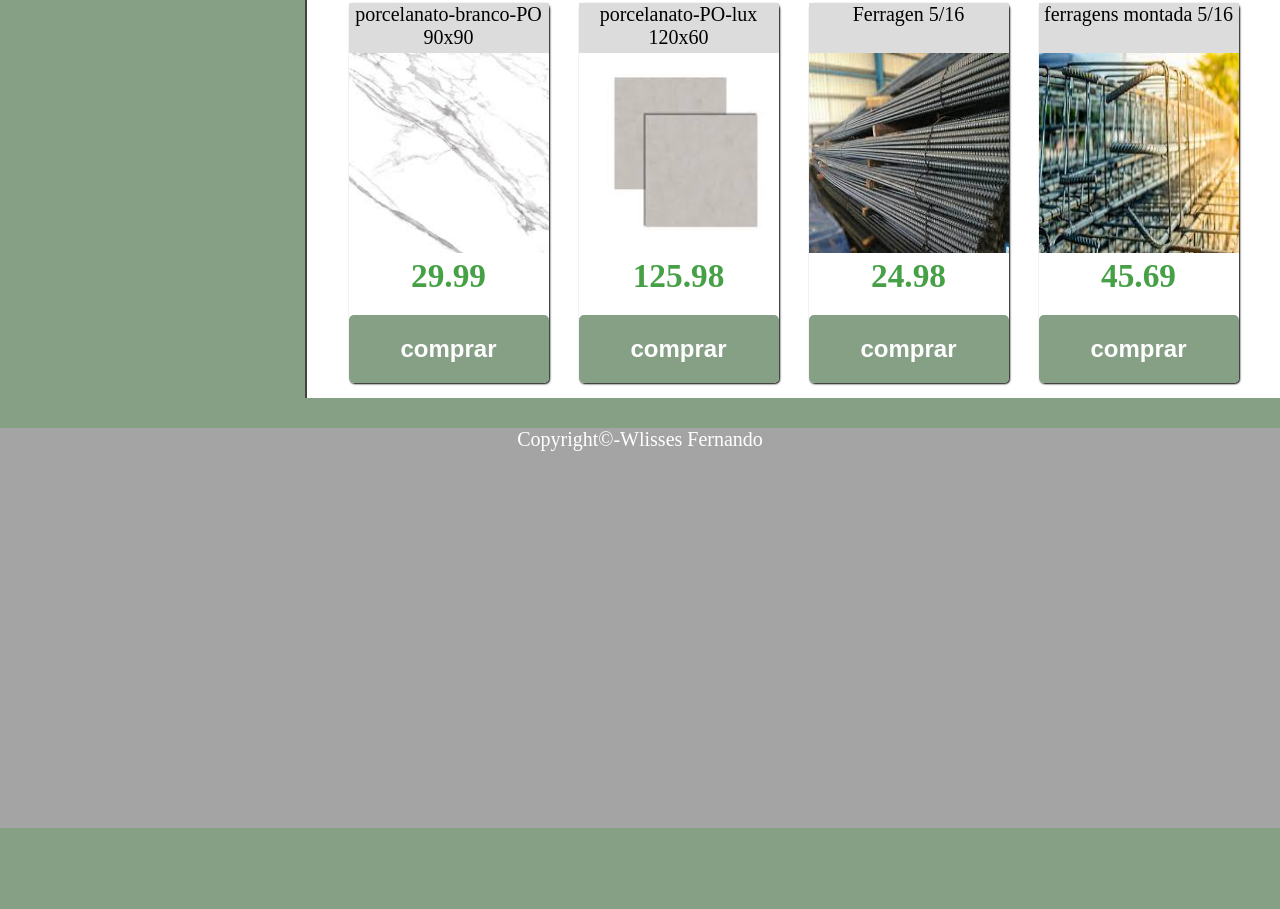
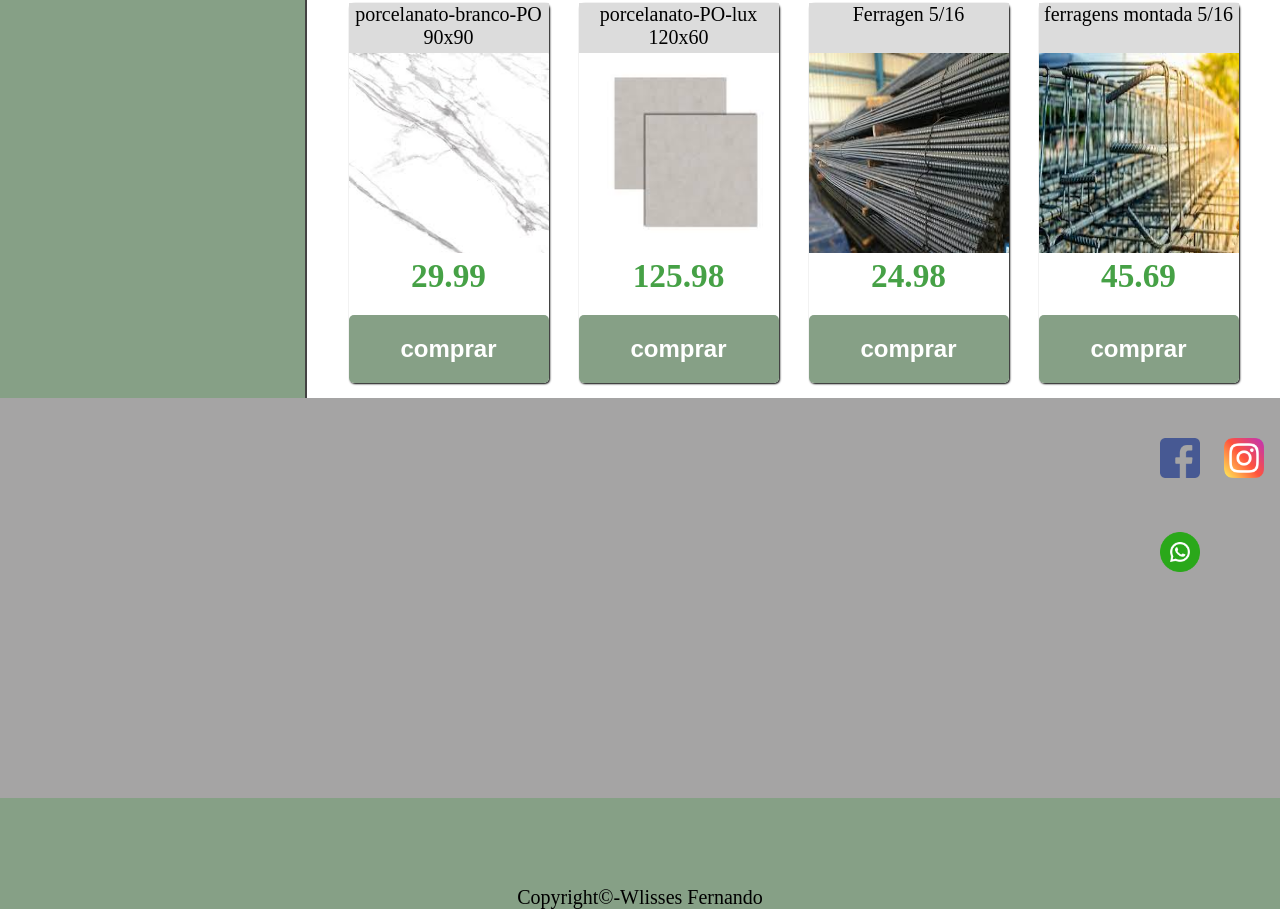
Before and after one commit to wlis13/projeto-deposito-construcao, a plain HTML site: page index.html in a window 1280 px wide. Shown: the part 1458-2367 px from the top of the page. Before the commit the page ends 2286 px from the top, so only its background shows below. Drawn offline with Linux system fonts and the light colour scheme.

Commit message:
finalizando primeira etapa de tela responsiva

```diff
--- a/index.html
+++ b/index.html
@@ -71,6 +71,11 @@
           <section class="section"></section>
         </div>
         <footer class="container-footer">
+          <div class="icons-footer">
+            <img src="./images/facebook.png" alt="imagen do facebook" />
+            <img src="./images/instagram.png" alt="imagen do instagram" />
+            <img src="./images/whatsapp.png" alt="imagen do whatsapp" />
+          </div>
           <p>Copyright&copy;-Wlisses Fernando</p>
         </footer>
       </div>
--- a/style.css
+++ b/style.css
@@ -203,9 +203,19 @@ body {
 
 .container-footer p {
   text-align: center;
+  margin-top: 300px;
+  font-size: 15pt;
+  color: black;
+}
+
+.icons-footer {
+  margin-left: 1150px;
+}
+
+.icons-footer img {
+  width: 40px;
   margin-top: 30px;
-  font-size: 15pt;
-  color: white;
+  padding: 10px;
 }
 
 @media only screen and (width: 360px) {
@@ -294,4 +304,14 @@ body {
   .container-footer {
     width: 535px;
   }
+
+  .icons-footer {
+    width: 200px;
+    position: relative;
+    left: -970px;
+  }
+
+  .container-footer p {
+    margin-top: 170px;
+  }
 }
```
Also changed, not shown: images/facebook.png (added), images/instagram.png (added), images/whatsapp.png (added).
